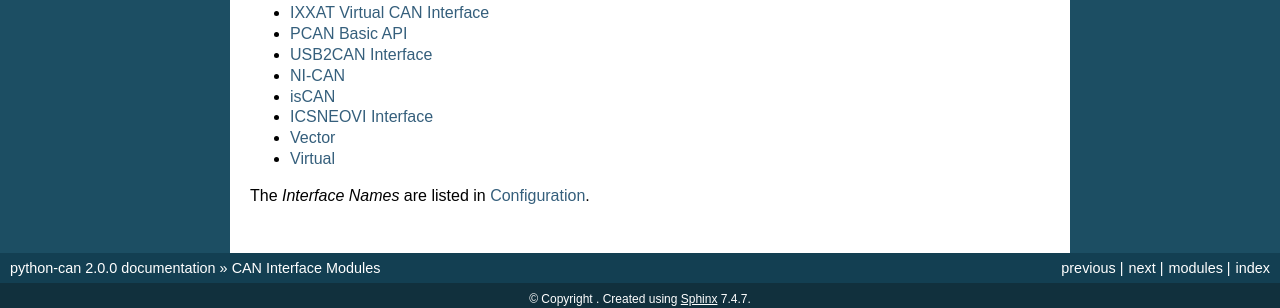
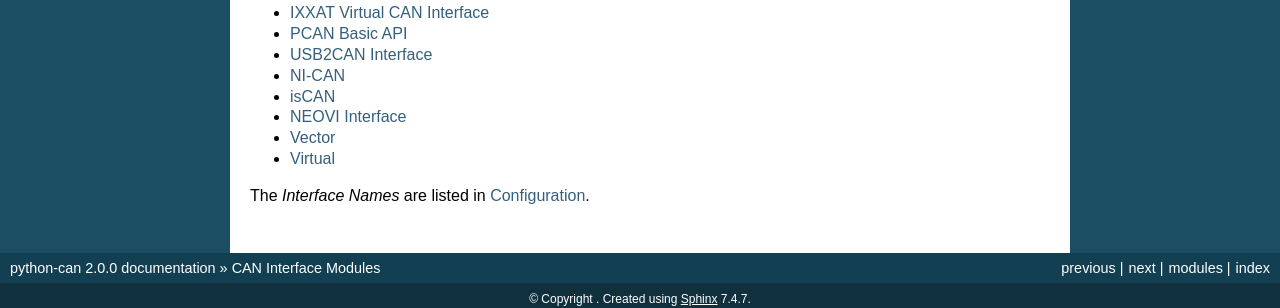
Before and after one commit to hardbyte/python-can, a Sphinx documentation site: the page built from doc/interfaces.rst, in a window 1280 px wide. Shown: the part 287-595 px from the top of the page. Built offline with Sphinx 7.4.7, drawn with Linux system fonts in a browser that asks for light colours.

Commit message:
Renamed ics_neovi interface to neovi

```diff
--- a/doc/interfaces.rst
+++ b/doc/interfaces.rst
@@ -20,7 +20,7 @@ The available interfaces are:
    interfaces/usb2can
    interfaces/nican
    interfaces/iscan
-   interfaces/ics_neovi
+   interfaces/neovi
    interfaces/vector
    interfaces/virtual
 
--- a/doc/interfaces/ics_neovi.rst
+++ b/doc/interfaces/neovi.rst
@@ -1,4 +1,4 @@
-ICSNEOVI Interface
+NEOVI Interface
 ==================
 
 .. warning::
@@ -14,7 +14,7 @@ wrapper on Windows.
 
 Installation
 ------------
-This icsneovi interface requires the installation of the ICS neoVI DLL and python-ics
+This neovi interface requires the installation of the ICS neoVI DLL and python-ics
 package.
 
 - Download and install the Intrepid Product Drivers
@@ -34,7 +34,7 @@ An example `can.ini` file for windows 7:
 ::
 
     [default]
-    interface = icsneovi
+    interface = neovi
     channel = 1
 
 
--- a/setup.py
+++ b/setup.py
@@ -31,6 +31,6 @@ setup(
     tests_require=['mock', 'nose', 'pyserial'],
     extras_require={
         'serial': ['pyserial'],
-        'icsneovi': ['python-ics'],
+        'neovi': ['python-ics'],
     }
 )
```
Also changed, not shown: 2 other files.
